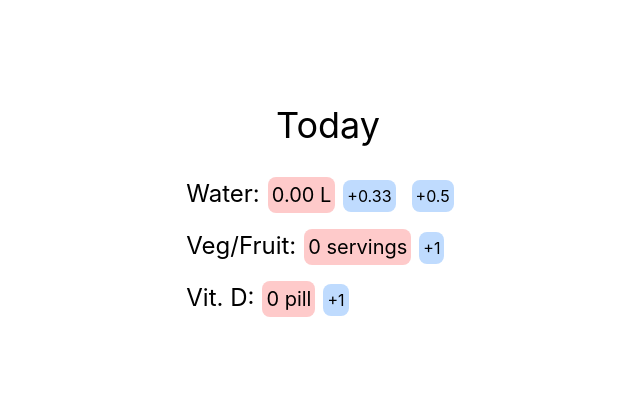
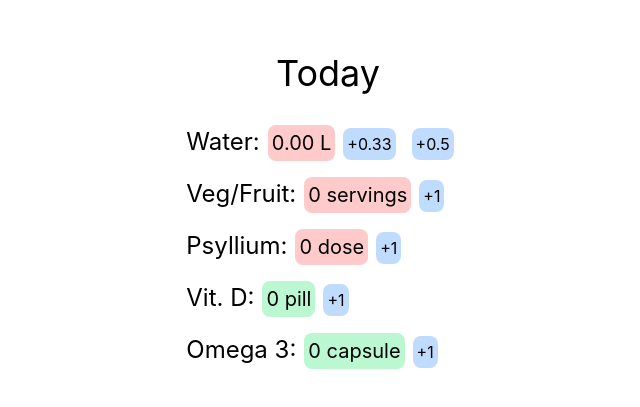
Before and after one commit to pklinken/dingo, a React (Create React App) app: page / in a window 1280 px wide. Shown: the part 181-588 px from the top of the page, without its empty margins (312-952 px from the left). Built offline with nearby package versions, Linux system fonts and the light colour scheme.

Commit message:
Add more entities

```diff
--- a/src/features/tracker/trackerSlice.ts
+++ b/src/features/tracker/trackerSlice.ts
@@ -22,9 +22,21 @@ export const entities: Entity[] =
       quantities: [1]
     },
     {
+      name: "Psyllium",
+      targetValue: 2,
+      unit: "dose",
+      quantities: [1]
+    },
+    {
       name: "Vit. D",
-      targetValue: 1,
+      targetValue: 0,
       unit: "pill",
+      quantities: [1]
+    },
+    {
+      name: "Omega 3",
+      targetValue: 0,
+      unit: "capsule",
       quantities: [1]
     }
   ]
```
